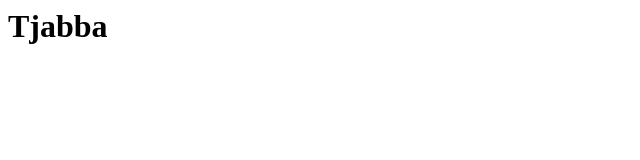
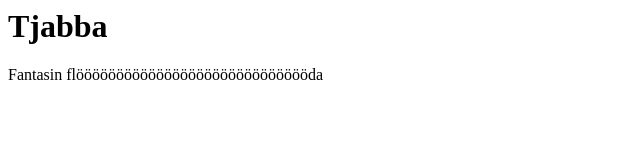
Before and after one commit to Andreeez/lecture-fun, a plain HTML site: page index.html in a window 1280 px wide. Shown: the whole page, without its empty margins (0-640 px from the left). Drawn offline with Linux system fonts and the light colour scheme.

Commit message:
Fatasin flödar

```diff
--- a/index.html
+++ b/index.html
@@ -6,7 +6,7 @@
 <body>
 
     <h1>Tjabba</h1>
-
+    <p>Fantasin flöööööööööööööööööööööööööööööda</p>
 
 
 
```
